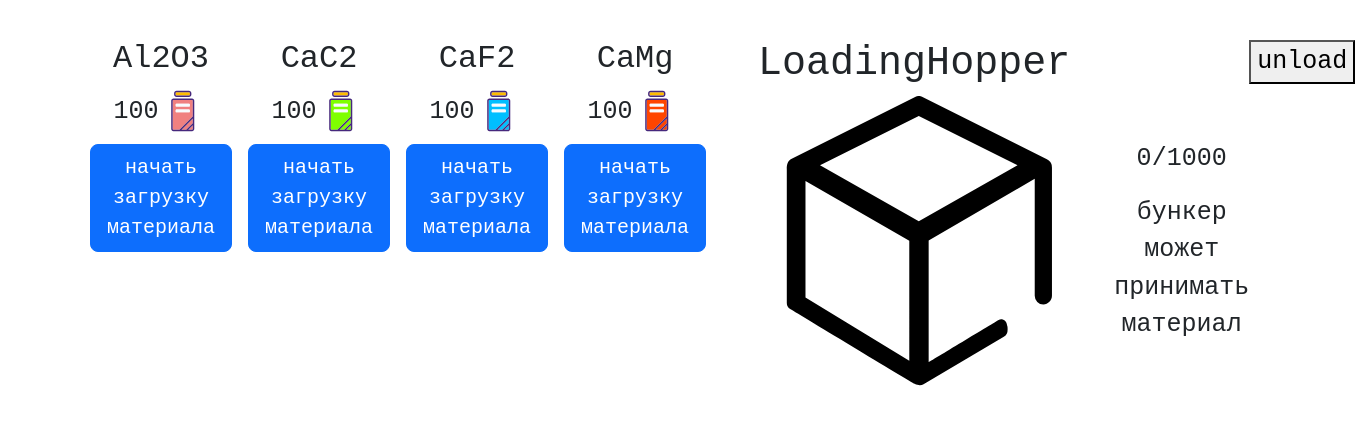
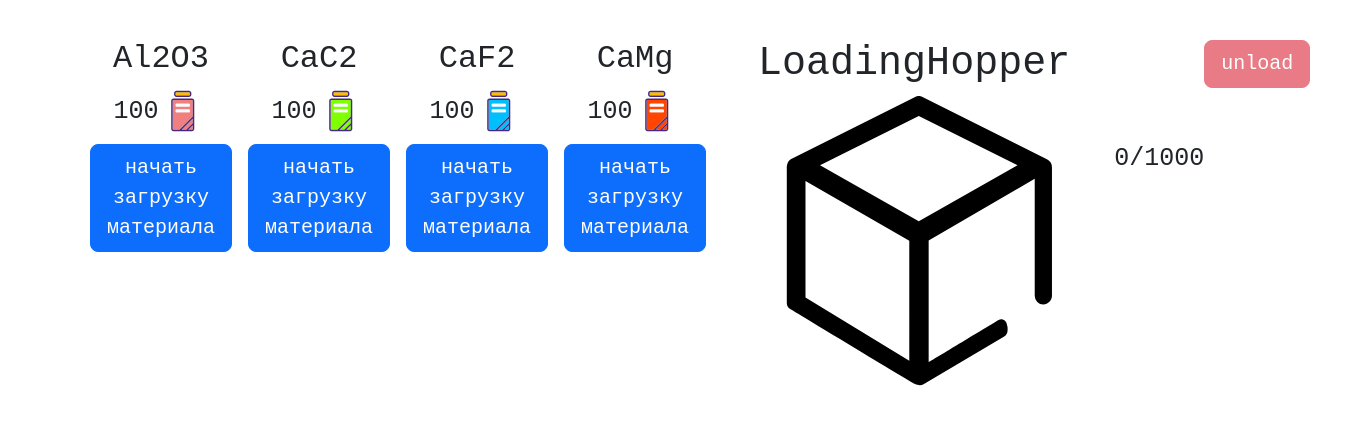
Before and after one commit to IvanGlebov89/test-task, a React (Create React App) app: page / in a window 1280 px wide. Shown: the top 424 px of the page, 1355 px wide, since content can reach past the window. Built offline with nearby package versions, Linux system fonts and the light colour scheme.

Commit message:
полностью переработал приложение

```diff
--- a/src/components/LoadingHopper.jsx
+++ b/src/components/LoadingHopper.jsx
@@ -1,29 +1,13 @@
 import "./LoadingHopper.css";
 
-const LoadingHopper = ({ loadingElem, onUnload, maximumLoad }) => {
-  console.log(loadingElem);
-  let maxLoad = maximumLoad;
-  console.log(maxLoad);
-  let lod = loadingElem;
-
-  const comparison = () => {
-    if (maximumLoad > lod) {
-      return "бункер может принимать материал";
-    } else if (maximumLoad === lod) {
-      return "бункер полон можно начать выгрузку";
-    } else if (lod > maximumLoad) {
-      return "нужно выгрузить материал";
-    }
+const LoadingHopper = ({ materialWeight, onBunkerUnloading }) => {
+  const maximumLoad = 1000;
+  let transferredWeight = materialWeight;
+  const disabledAndActive = () => {
+    return transferredWeight < maximumLoad
+      ? "btn btn-danger btn-lg disabled"
+      : "btn btn-danger btn-lg";
   };
-
-  const unloadMaterial = () => {
-    if (lod > maximumLoad) {
-      return "btn btn-danger disabled";
-    } else if (lod === maximumLoad) {
-      return "btn btn-danger ";
-    }
-  };
-
   return (
     <div className="LoadingHopper">
       <div>
@@ -45,12 +29,16 @@ const LoadingHopper = ({ loadingElem, onUnload, maximumLoad }) => {
       </div>
       <div className="materialLoading">
         <p>
-          {lod}/{maxLoad}
+          {transferredWeight}/{maximumLoad}
         </p>
-        <span>{comparison()}</span>
+        <span></span>
       </div>
       <div>
-        <button type="button" className={unloadMaterial()} onClick={onUnload}>
+        <button
+          type="button"
+          className={disabledAndActive()}
+          onClick={() => onBunkerUnloading(transferredWeight, maximumLoad)}
+        >
           unload
         </button>
       </div>
--- a/src/components/container.jsx
+++ b/src/components/container.jsx
@@ -1,54 +1,48 @@
+import { useState } from "react";
 import LoadingHopper from "./LoadingHopper";
 import Material from "./material";
 import "./container.css";
 import substances from "../substances/substances.js";
-import { useState } from "react";
 const Container = () => {
   const [data, setData] = useState(substances);
-
-  const [load, setLoad] = useState(0);
-  const maximumLoad = 1000;
-  const incrementLoad = (el, elName) => {
-    setLoad(el);
+  const [materialWeight, setMaterialWeight] = useState(0);
+  const reset = 0;
+  let selectedMaterial = false;
+  const onLoadingMaterial = (id, weight) => {
+    data.find((el) =>
+      el.id !== id ? (selectedMaterial = true) : (selectedMaterial = false)
+    );
+    console.log(id);
+    if (materialWeight < 1000) {
+      setMaterialWeight((prevState) => prevState + weight);
+    } else {
+      return;
+    }
   };
-
-  const isAсtiv = (id) => {
-    data.forEach((d) => {
-      if (d.id !== id) {
-        d.btnActive = true;
-      }
-    });
+  const onBunkerUnloading = (transferredWeight, maximumLoad) => {
+    console.log(transferredWeight, maximumLoad);
+    if (transferredWeight === maximumLoad) {
+      setMaterialWeight(reset);
+    }
   };
-  const returnState = () => {
-    setLoad(0);
-
-    data.forEach((d) => {
-      if (d.btnActive === true) {
-        d.btnActive = false;
-      }
-    });
-  };
-
   return (
     <div className="container">
       {data.map((dat) => (
         <Material
-          key={dat}
-          dataName={dat.name}
-          dataValue={dat.quantity}
-          dataColor={dat.color}
-          dataId={dat.id}
-          btnAc={dat.btnActive}
-          materialWeight={load}
-          onIncrementLoad={incrementLoad}
-          isAсtiv={isAсtiv}
+          key={dat.id}
+          materialName={dat.name}
+          materialQuantity={dat.quantity}
+          color={dat.color}
+          materialId={dat.id}
+          btnActive={dat.btnActive}
+          selectedMaterial={selectedMaterial}
+          onLoadingMaterial={onLoadingMaterial}
         />
       ))}
 
       <LoadingHopper
-        loadingElem={load}
-        onUnload={returnState}
-        maximumLoad={maximumLoad}
+        materialWeight={materialWeight}
+        onBunkerUnloading={onBunkerUnloading}
       />
     </div>
   );
--- a/src/components/material.jsx
+++ b/src/components/material.jsx
@@ -1,33 +1,18 @@
-import { useState, useEffect } from "react";
 import "./material.css";
 const Material = ({
-  dataName,
-  dataValue,
-  dataColor,
-  dataId,
-  onIncrementLoad,
-  isAсtiv,
-  btnAc,
-  materialWeight,
+  color,
+  materialName,
+  materialQuantity,
+  materialId,
+  btnActive,
+  onLoadingMaterial,
+  selectedMaterial,
 }) => {
-  const [count, setCount] = useState(materialWeight);
-  const handleIncrement = (nameEl) => {
-    isAсtiv(nameEl);
-
-    setCount((prevState) => prevState + dataValue);
-    if (count <= 1000) {
-      onIncrementLoad(count);
-    } else if (count >= 1000) {
-      setCount(materialWeight);
-      console.log("Начать выгрузку");
-    }
-  };
-
   return (
     <div className="material-box">
-      <div id={dataId}>
-        <h2>{dataName}</h2>
-        <span>{dataValue}</span>
+      <div id={materialId}>
+        <h2>{materialName}</h2>
+        <span>{materialQuantity}</span>
         <span>
           <svg
             width="50px"
@@ -49,7 +34,7 @@ const Material = ({
             <g id="SVGRepo_iconCarrier">
               <path
                 d="M677.3 286H295.2c-8.3 0-15 6.7-15 15v582c0 8.3 6.7 15 15 15H419l273.3-273.3V301c0-8.3-6.7-15-15-15z m-47.5 240.9c0 6.6-5.4 12-12 12H354.7c-6.6 0-12-5.4-12-12v-35.7c0-6.6 5.4-12 12-12h263.1c6.6 0 12 5.4 12 12v35.7z m0-117.5c0 6.6-5.4 12-12 12H354.7c-6.6 0-12-5.4-12-12v-35.7c0-6.6 5.4-12 12-12h263.1c6.6 0 12 5.4 12 12v35.7zM556.9 898l135.4-135.4v-95.5L461.4 898zM677.3 898c8.3 0 15-6.7 15-15v-78l-93 93h78z"
-                fill={dataColor}
+                fill={color}
               />
 
               <path
@@ -77,8 +62,8 @@ const Material = ({
         <button
           type="button"
           className={"btn btn-primary btn-lg m-2"}
-          disabled={btnAc}
-          onClick={() => handleIncrement(dataId)}
+          disabled={selectedMaterial}
+          onClick={() => onLoadingMaterial(materialId, materialQuantity)}
         >
           начать загрузку материала
         </button>
```
